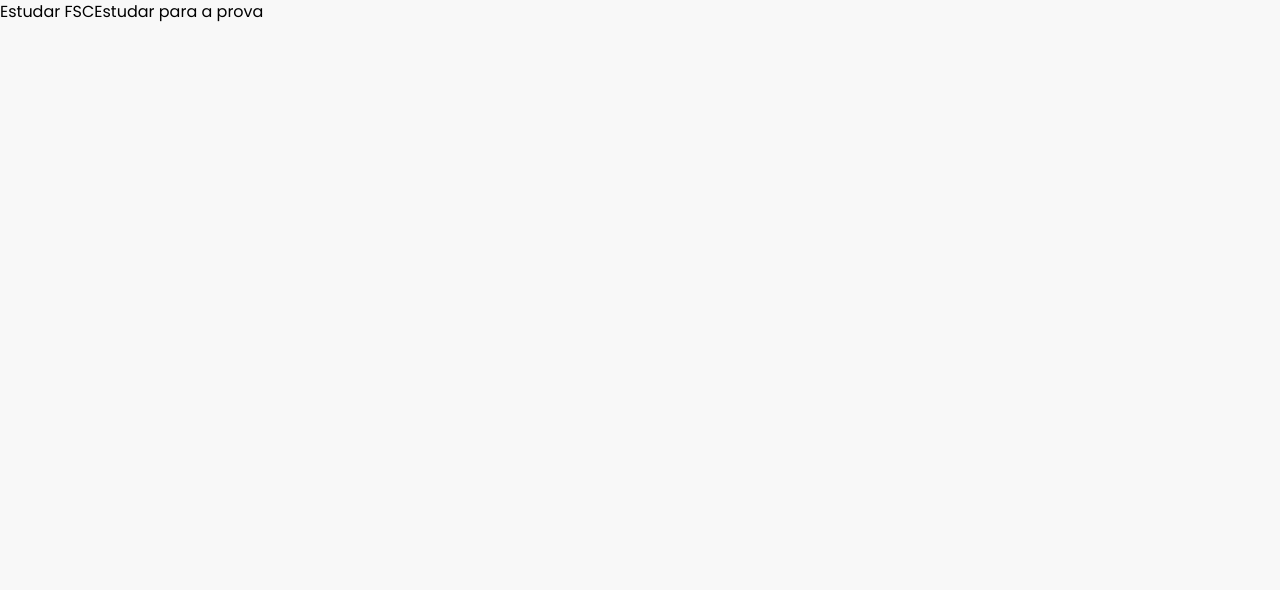
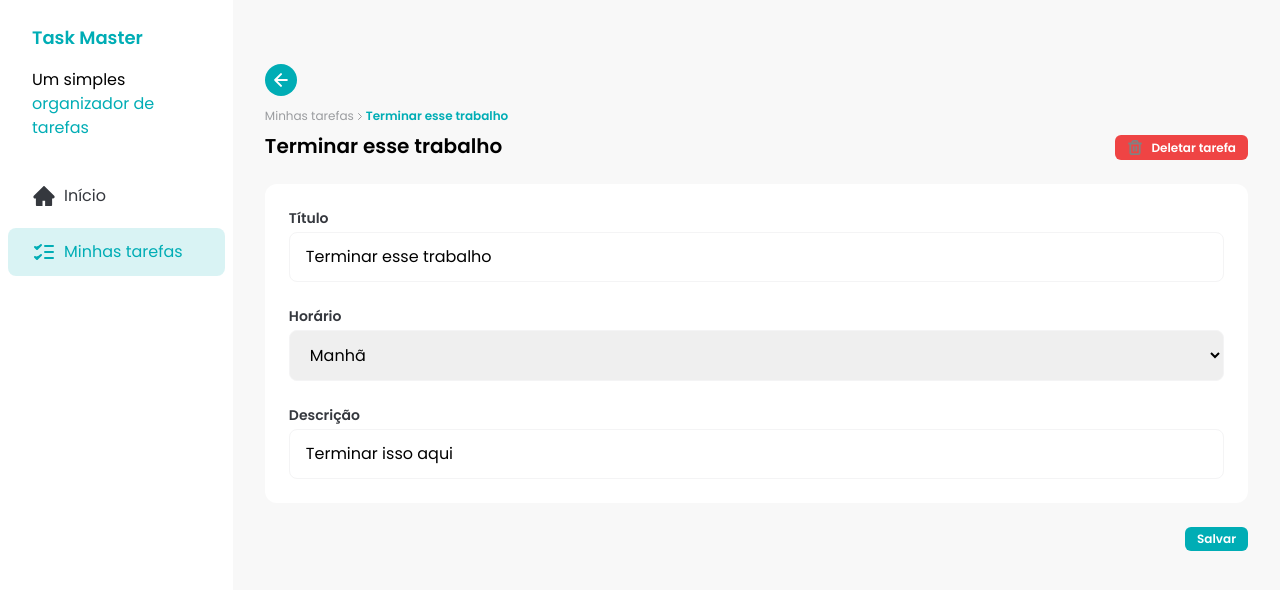
Before and after one commit to gabrielqrzz/fsc-task-manager, a React (Vite) app: page /task/1 in a window 1280 px wide. Shown: the top 590 px of the page. Built offline with nearby package versions, Linux system fonts and the light colour scheme; data requests are answered from the project's data file.

Commit message:
feat: ensure task can be edited

```diff
--- a/db.json
+++ b/db.json
@@ -2,8 +2,8 @@
   "tasks": [
     {
       "id": "1",
-      "title": "Estudar FSC",
-      "description": "Estudar para a prova",
+      "title": "Terminar esse trabalho",
+      "description": "Terminar isso aqui",
       "time": "morning",
       "status": "done"
     },
--- a/src/assets/icons/index.js
+++ b/src/assets/icons/index.js
@@ -1,5 +1,7 @@
 import AddIcon from './add.svg?react'
+import ArrowLeftIcon from './arrow-left.svg?react'
 import CheckIcon from './check.svg?react'
+import ChevronRightIcon from './chevron-right.svg?react'
 import CloudSunIcon from './cloud-sun.svg?react'
 import DetailsIcon from './details.svg?react'
 import HomeIcon from './home.svg?react'
@@ -11,7 +13,9 @@ import TrashIcon from './trash.svg?react'
 
 export {
   AddIcon,
+  ArrowLeftIcon,
   CheckIcon,
+  ChevronRightIcon,
   CloudSunIcon,
   DetailsIcon,
   HomeIcon,
--- a/src/components/Button.jsx
+++ b/src/components/Button.jsx
@@ -15,6 +15,7 @@ const Button = ({
         primary: 'bg-brand-primary text-white',
         ghost: 'bg-transparent text-brand-dark-gray',
         secondary: 'bg-brand-light-gray text-brand-dark-blue',
+        danger: 'bg-brand-danger text-white',
       },
       size: {
         small: 'py-1 text-xs',
@@ -42,7 +43,7 @@ const Button = ({
 
 Button.PropTypes = {
   children: PropTypes.node.isRequired,
-  color: PropTypes.oneOf(['primary', 'ghost', 'secondary']),
+  color: PropTypes.oneOf(['primary', 'ghost', 'secondary', 'danger']),
   size: PropTypes.oneOf(['small', 'large']),
   className: PropTypes.string,
 }
--- a/src/pages/task-details.jsx
+++ b/src/pages/task-details.jsx
@@ -1,9 +1,33 @@
-import { useEffect, useState } from 'react'
-import { useParams } from 'react-router-dom'
+import { useEffect, useRef, useState } from 'react'
+import { Link, useNavigate, useParams } from 'react-router-dom'
+import { toast } from 'sonner'
+
+import {
+  ArrowLeftIcon,
+  ChevronRightIcon,
+  LoaderIcon,
+  TrashIcon,
+} from '../assets/icons'
+import Button from '../components/Button'
+import Input from '../components/Input'
+import InputLabel from '../components/InputLabel'
+import Sidebar from '../components/Sidebar'
+import TimeSelect from '../components/TimeSelect'
 
 const TaskDetailsPage = () => {
   const { taskId } = useParams()
   const [task, setTask] = useState()
+  const navigate = useNavigate()
+  const [saveIsLoading, setSaveIsLoading] = useState(false)
+  const [errors, setErrors] = useState([])
+
+  const titleRef = useRef()
+  const descriptionRef = useRef()
+  const timeRef = useRef()
+
+  const handleBackClick = () => {
+    navigate(-1)
+  }
 
   useEffect(() => {
     const fetchTask = async () => {
@@ -15,10 +39,145 @@ const TaskDetailsPage = () => {
     }
     fetchTask()
   }, [taskId])
+
+  const handleSaveClick = async () => {
+    setSaveIsLoading(true)
+    const newErrors = []
+
+    const title = titleRef.current.value
+    const description = descriptionRef.current.value
+    const time = timeRef.current.value
+
+    if (!title.trim()) {
+      newErrors.push({
+        inputName: 'title',
+        message: 'O título é obrigatório',
+      })
+    }
+
+    if (!time.trim()) {
+      newErrors.push({
+        inputName: 'time',
+        message: 'O horário é obrigatório',
+      })
+    }
+
+    if (!description.trim()) {
+      newErrors.push({
+        inputName: 'description',
+        message: 'A descrição é obrigatória',
+      })
+    }
+
+    setErrors(newErrors)
+
+    if (newErrors.length > 0) {
+      return saveIsLoading(false)
+    }
+
+    const response = await fetch(`http://localhost:3000/tasks/${task.id}`, {
+      method: 'PATCH',
+      body: JSON.stringify({
+        title,
+        description,
+        time,
+      }),
+    })
+
+    if (!response.ok) {
+      toast.error('Ocorreu um erro ao salvar a tarefa.')
+      return setSaveIsLoading(false)
+    }
+    const newTask = await response.json()
+    setTask(newTask)
+    setSaveIsLoading(false)
+    toast.success('Tarefa salva com sucesso!')
+  }
+
+  const titleError = errors.find((error) => error.inputName === 'title')
+  const timeError = errors.find((error) => error.inputName === 'time')
+  const descriptionError = errors.find(
+    (error) => error.inputName === 'description'
+  )
+
   return (
-    <div>
-      {task?.title}
-      {task?.description}
+    <div className="flex">
+      <Sidebar />
+      <div className="w-full space-y-6 px-8 py-16">
+        {/* Barra do topo */}
+        <div className="flex w-full justify-between">
+          {/* parte da esquerda */}
+          <div>
+            <button
+              onClick={handleBackClick}
+              className="mb-3 flex h-8 w-8 items-center justify-center rounded-full bg-brand-primary"
+            >
+              <ArrowLeftIcon />
+            </button>
+            <div className="flex items-center gap-1 text-xs">
+              <Link to={'/'} className="cursor-pointer text-brand-text-gray">
+                Minhas tarefas
+              </Link>
+              <ChevronRightIcon className="text-brand-text-gray" />
+              <span className="font-semibold text-brand-primary">
+                {task?.title}
+              </span>
+            </div>
+
+            <h1 className="mt-2 text-xl font-semibold">{task?.title}</h1>
+          </div>
+
+          {/* parte da direita */}
+          <Button className="h-fit self-end" color="danger">
+            {' '}
+            <TrashIcon />
+            Deletar tarefa
+          </Button>
+        </div>
+
+        {/* dados da tarefa */}
+        <div className="space-y-6 rounded-xl bg-brand-white p-6">
+          <div>
+            <Input
+              id="title"
+              label="Título"
+              defaultValue={task?.title}
+              errorMessage={titleError?.message}
+              ref={titleRef}
+            ></Input>
+          </div>
+
+          <div>
+            <TimeSelect
+              defaultValue={task?.time}
+              errorMessage={timeError?.message}
+              ref={timeRef}
+            ></TimeSelect>
+          </div>
+
+          <div>
+            <Input
+              id="description"
+              label="Descrição"
+              defaultValue={task?.description}
+              errorMessage={descriptionError?.message}
+              ref={descriptionRef}
+            ></Input>
+          </div>
+        </div>
+
+        <div className="flex w-full justify-end gap-3">
+          <Button
+            size="large "
+            color="primary"
+            onClick={handleSaveClick}
+            disabled={saveIsLoading}
+          >
+            {saveIsLoading && <LoaderIcon className="animate-spin" />}
+            Salvar
+          </Button>
+        </div>
+      </div>
     </div>
   )
 }
```
Also changed, not shown: src/assets/icons/arrow-left.svg (added), src/assets/icons/chevron-right.svg (added).
